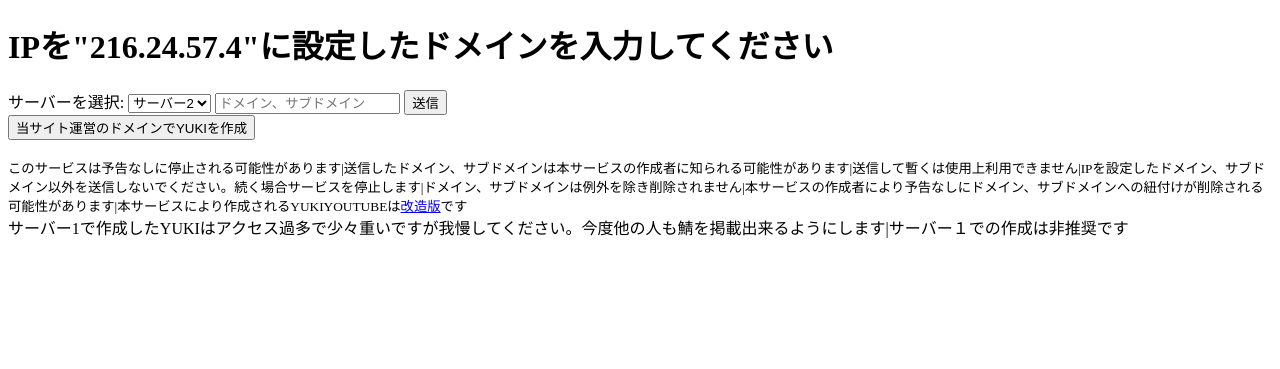
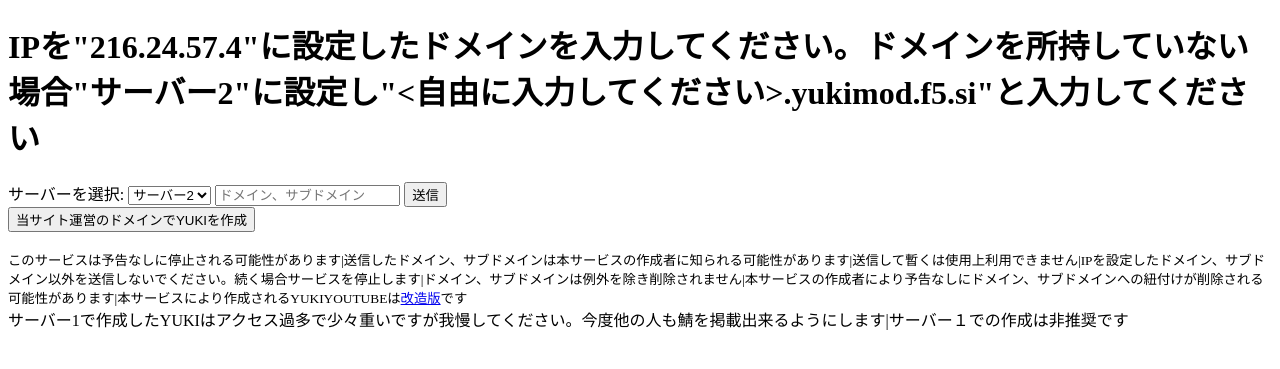
Before and after one commit to ztttas1-project/yukicreate, a Flask app: page / in a window 1280 px wide. Shown: the top 369 px of the page. Run offline with Flask 3, Linux system fonts and the light colour scheme.

Commit message:
Update index.html

```diff
--- a/templates/index.html
+++ b/templates/index.html
@@ -6,7 +6,7 @@
     <title>yukideploy</title>
 </head>
 <body>
-    <h1>IPを"216.24.57.4"に設定したドメインを入力してください</h1>
+    <h1>IPを"216.24.57.4"に設定したドメインを入力してください。ドメインを所持していない場合"サーバー2"に設定し"<自由に入力してください>.yukimod.f5.si"と入力してください</h1>
     <form action="/submit" method="post">
     <label for="server">サーバーを選択:</label>
     <select name="server" required>
```
